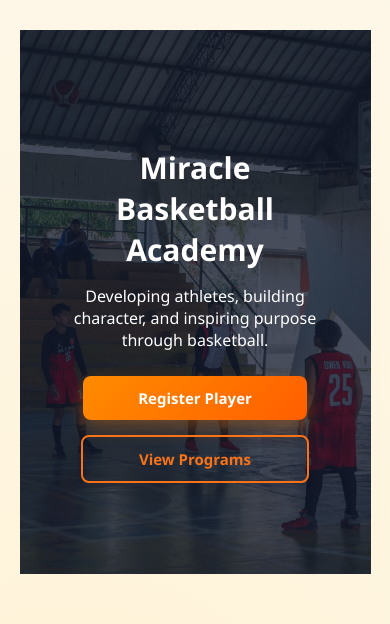
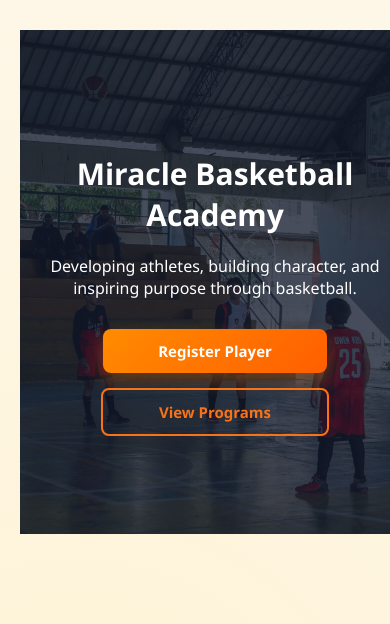
Before and after one commit to mccalsta/mba, a Flask app: page / in a window 390 px wide. Shown: the part 66-690 px from the top of the page. Run offline with Flask 3, Linux system fonts and the light colour scheme.

Commit message:
Update style.css

```diff
--- a/static/css/style.css
+++ b/static/css/style.css
@@ -170,79 +170,14 @@ pointer-events:auto;
 
 
 /* =========================================
-   HERO SECTION
-========================================= */
-
-.hero{
-
-height:65vh;
-
-background:
-linear-gradient(rgba(15,23,42,.75),rgba(15,23,42,.75)),
-url("/static/images/hero.jpg");
-
-background-size:cover;
-background-position:center;
-
-display:flex;
-align-items:center;
-justify-content:center;
-
-text-align:center;
-color:white;
-
-padding:40px;
-
-/* make hero full width */
-
-margin:0;
-border-radius:0;
-max-width:none;
-
-}
-
-.hero h1{
-font-size:48px;
-margin-bottom:20px;
-}
-
-.hero p{
-max-width:700px;
-margin:auto;
-margin-bottom:30px;
-}
-
-.hero-buttons{
-display:flex;
-justify-content:center;
-gap:15px;
-flex-wrap:wrap;
-}
-
-@media(max-width:768px){
-
-.hero{
-height:55vh;
-}
-
-.hero h1{
-font-size:30px;
-}
-
-.hero p{
-font-size:16px;
-}
-
-}
-
-/* =========================================
-   HERO SLIDER
+   HERO SLIDER SECTION
 ========================================= */
 
 .hero{
 
 position:relative;
 
+width:100%;
 height:65vh;
 
 overflow:hidden;
@@ -254,13 +189,19 @@ justify-content:center;
 text-align:center;
 color:white;
 
+margin:0;
+padding:40px;
+
 }
 
-/* hero slides */
+/* SLIDES */
 
 .hero-slide{
 
 position:absolute;
+
+top:0;
+left:0;
 
 width:100%;
 height:100%;
@@ -270,11 +211,11 @@ background-position:center;
 
 opacity:0;
 
-transition:1s;
+transition:opacity 1s ease;
 
 }
 
-/* slide images */
+/* SLIDE IMAGES */
 
 .hero-slide:nth-child(1){
 
@@ -300,13 +241,13 @@ url("/static/images/hero3.jpg");
 
 }
 
+/* ACTIVE SLIDE */
+
 .hero-slide.active{
-
 opacity:1;
-
 }
 
-/* hero content */
+/* HERO TEXT CONTENT */
 
 .hero-content{
 
@@ -317,26 +258,41 @@ max-width:800px;
 
 }
 
+/* HERO TEXT */
+
 .hero h1{
 
-font-size:42px;
-margin-bottom:15px;
+font-size:48px;
+margin-bottom:20px;
 
 }
 
 .hero p{
 
-font-size:18px;
-margin-bottom:25px;
+max-width:700px;
+margin:auto;
+margin-bottom:30px;
 
 }
 
-/* mobile */
+/* HERO BUTTONS */
+
+.hero-buttons{
+
+display:flex;
+justify-content:center;
+gap:15px;
+flex-wrap:wrap;
+
+}
+
+/* MOBILE */
 
 @media(max-width:768px){
 
 .hero{
 height:55vh;
+padding:20px;
 }
 
 .hero h1{
```
